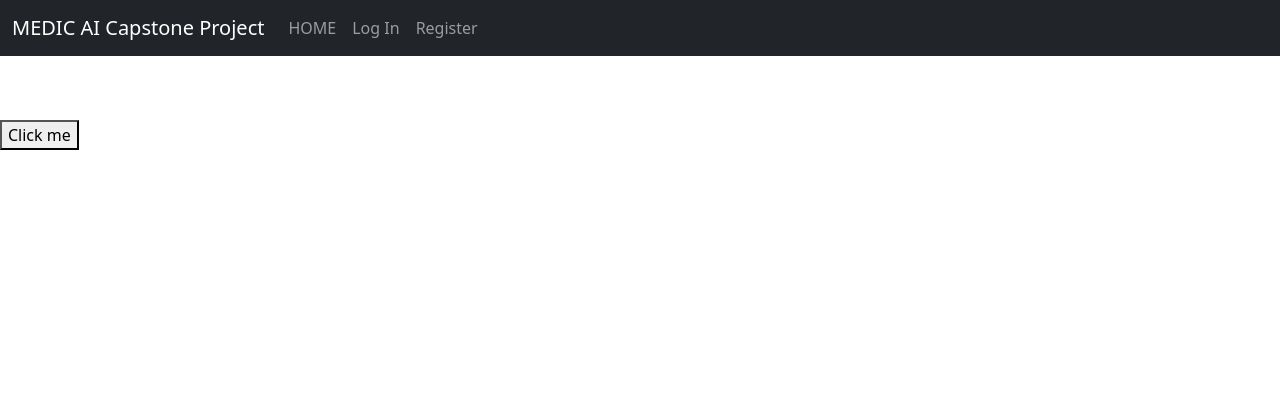
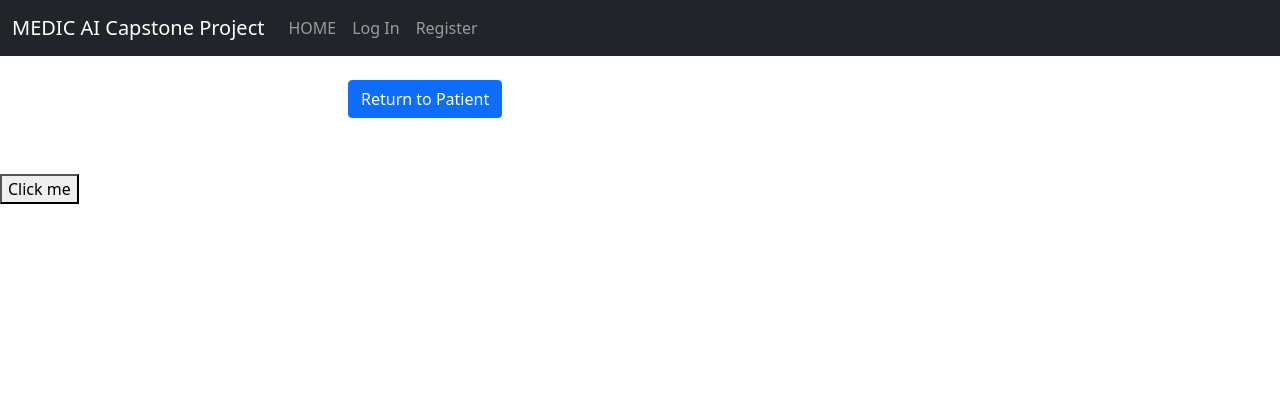
Before and after one commit to deschi0000/cs50web_capstone, a Django app: template medicAI/templates/medicAI/diagnosislist.html in a window 1280 px wide. Shown: the top 420 px of the page. Run offline with Django 4.2, Linux system fonts and the light colour scheme; the template is opened without the code that fills it, so the values that code supplies are empty; some libraries are stand-ins or nearby versions.

Commit message:
add return to patient button

```diff
--- a/medicAI/templates/medicAI/diagnosislist.html
+++ b/medicAI/templates/medicAI/diagnosislist.html
@@ -15,17 +15,18 @@
                 <p class="mb-1">
                     <ul>
                         {% for item in diagnosis.suggested_tests%}
-                            {% if item %}
-                                <li>{{ item }}</li>
-                            {% else %}
-                                <li>No Tests Available</li>
-                            {% endif %}
+                            <li>{{ item }}</li>
                         {% endfor %}
                     </ul>
                 </p>
             </a>
         {% endfor %}
-      </div>
+        <a class="nav-link link-light" href="{% url 'patientinfo' patient_id=patient_id %}">
+            <button type="button" class="btn btn-primary">Return to Patient
+                <i class="fa-solid fa-notes-medical"></i>
+            </button>
+        </a>
+    </div>
 </div>
 
 <button class="my-button">Click me</button>
```
